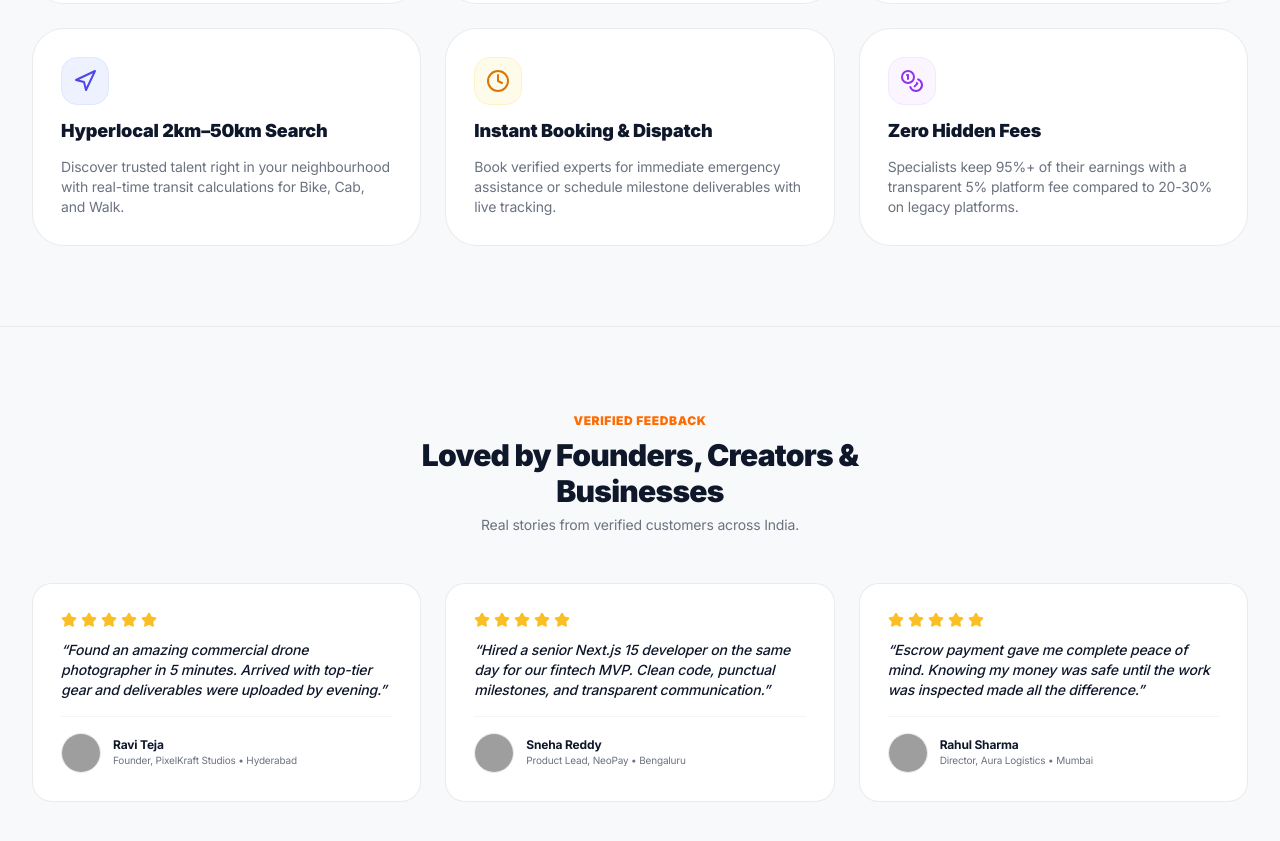
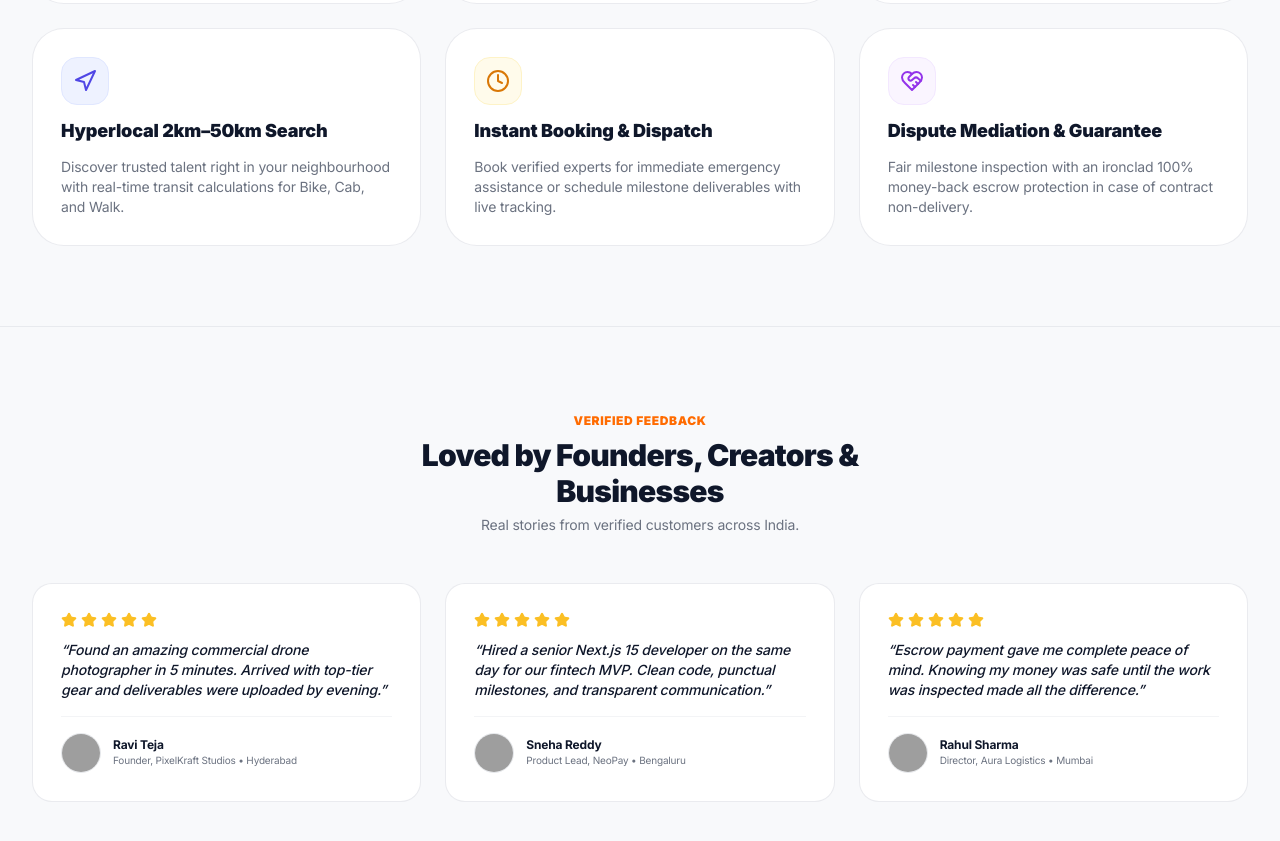
Before and after one commit to giridhar-123974/Glid, a Next.js app: page / in a window 1280 px wide. Shown: the part 2130-2971 px from the top of the page. Built offline with nearby package versions, Linux system fonts and the light colour scheme; grey boxes are pictures that could not be loaded.

Commit message:
content: remove Zero Hidden Fees card from homepage and update trust features

```diff
--- a/src/components/home/MasterGlidPlatform.tsx
+++ b/src/components/home/MasterGlidPlatform.tsx
@@ -127,9 +127,9 @@ const WHY_GLID_CARDS = [
     color: 'text-amber-600 bg-amber-50 border-amber-100'
   },
   {
-    icon: Coins,
-    title: 'Zero Hidden Fees',
-    desc: 'Specialists keep 95%+ of their earnings with a transparent 5% platform fee compared to 20-30% on legacy platforms.',
+    icon: HeartHandshake,
+    title: 'Dispute Mediation & Guarantee',
+    desc: 'Fair milestone inspection with an ironclad 100% money-back escrow protection in case of contract non-delivery.',
     color: 'text-purple-600 bg-purple-50 border-purple-100'
   }
 ];
```
